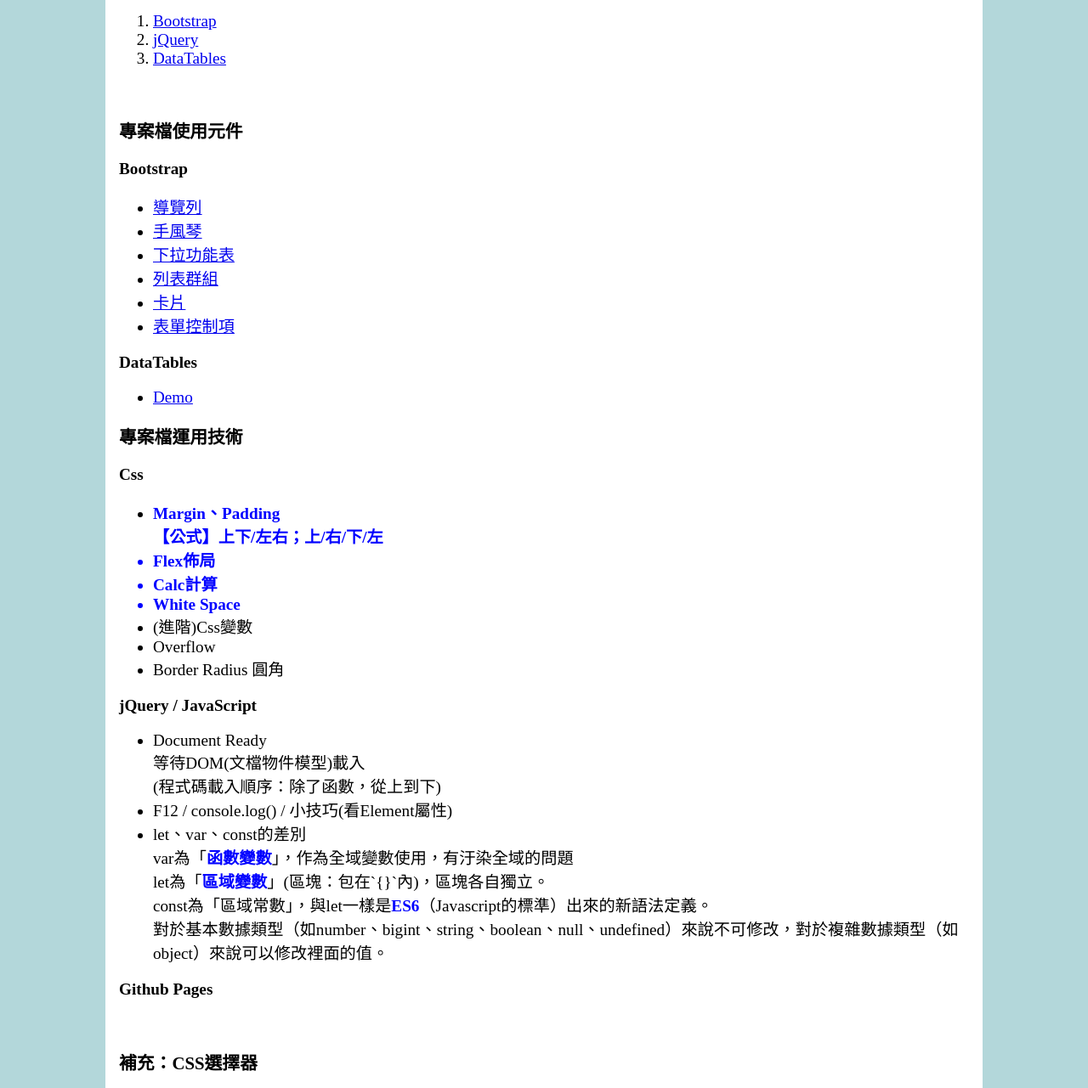
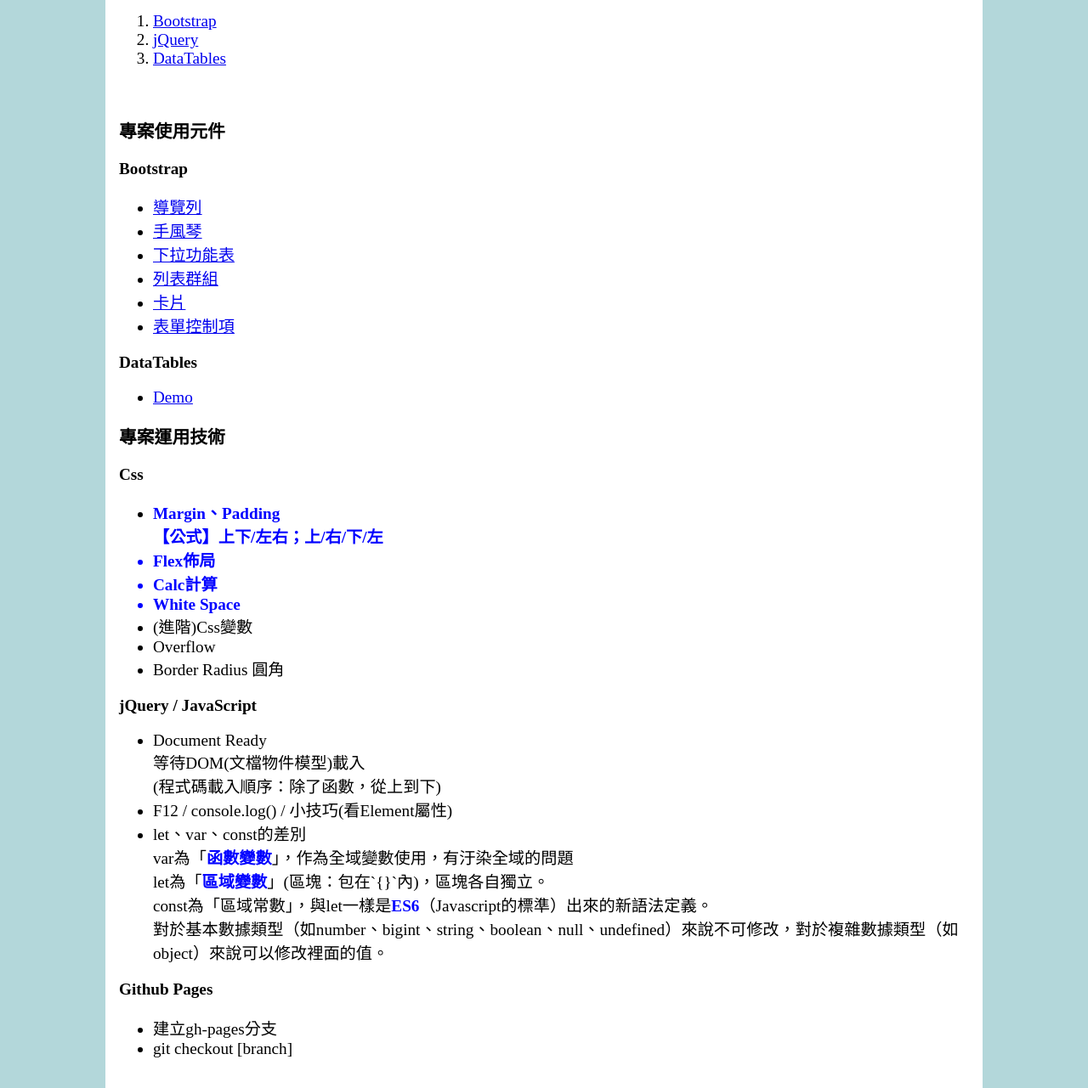
Before and after one commit to s414june/myFirstSystemTemplate, a plain HTML site: page 專案開發重點.html in a window 1280 px wide. Shown: the part 380-1661 px from the top of the page at 85% size. Drawn offline with Linux system fonts and the light colour scheme.

Commit message:
修改筆記

```diff
--- a/專案開發重點.html
+++ b/專案開發重點.html
@@ -53,7 +53,7 @@
                 </li>
             </ol>
             <br />
-            <h2>專案檔使用元件</h2>
+            <h2>專案使用元件</h2>
             <h3>Bootstrap</h3>
             <ul>
                 <li>
@@ -81,7 +81,7 @@
                     <a href="https://datatables.net/examples/basic_init/zero_configuration.html">Demo</a>
                 </li>
             </ul>
-            <h2>專案檔運用技術</h2>
+            <h2>專案運用技術</h2>
             <h3>Css</h3>
             <ul>
                 <li><span class="highlight">Margin、Padding
@@ -120,6 +120,10 @@
                 </li>
             </ul>
             <h3>Github Pages</h3>
+            <ul>
+                <li>建立gh-pages分支</li>
+                <li>git checkout [branch]</li>
+            </ul>
             <br />
             <h2>補充：CSS選擇器</h2>
             <ul>
```
